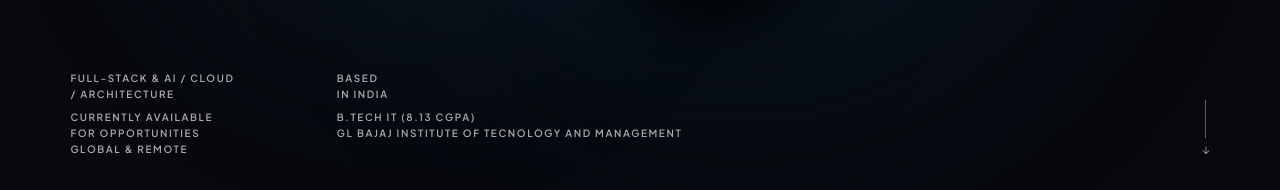
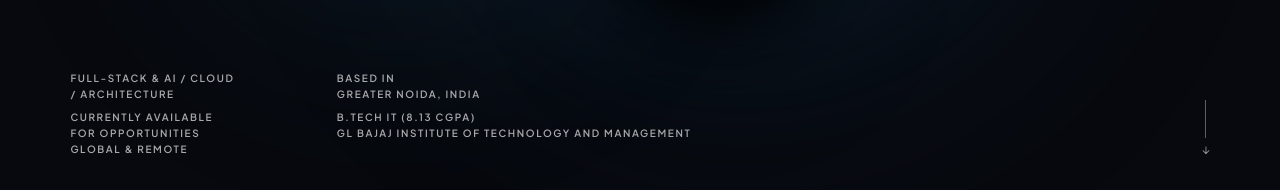
Before and after one commit to chestasolanki/portfolio, a React (Vite) app: page / in a window 1280 px wide. Shown: the part 607-797 px from the top of the page. Built offline with nearby package versions, Linux system fonts and the light colour scheme; a web font is replaced by a local one.

Commit message:
feat(resume): update resume PDF and align project details, education, and location

```diff
--- a/src/components/Contact.jsx
+++ b/src/components/Contact.jsx
@@ -133,7 +133,7 @@ export default function Contact({ isActive = true, onNavigate, onOpenResume }) {
             </div>
             <div className="detail-content">
               <span className="detail-label">LOCATION</span>
-              <span className="detail-value">India (Open to Remote &amp; Relocation)</span>
+              <span className="detail-value">Greater Noida, India (Open to Remote &amp; Relocation)</span>
             </div>
           </div>
 
--- a/src/components/MagnifyingHero.jsx
+++ b/src/components/MagnifyingHero.jsx
@@ -198,11 +198,11 @@ export default function MagnifyingHero({ isActive = true, onNavigate, onOpenResu
 
           {/* Column 2: Location & Academic Pedigree */}
           <div className="meta-block">
-            <div className="meta-line">BASED</div>
-            <div className="meta-line">IN INDIA</div>
+            <div className="meta-line">BASED IN</div>
+            <div className="meta-line">GREATER NOIDA, INDIA</div>
             <div className="meta-spacer" />
             <div className="meta-line">B.TECH IT (8.13 CGPA)</div>
-            <div className="meta-line">GL Bajaj Institute of tecnology and management</div>
+            <div className="meta-line">GL Bajaj Institute of Technology and Management</div>
           </div>
 
         </div>
--- a/src/components/Projects.jsx
+++ b/src/components/Projects.jsx
@@ -11,8 +11,8 @@ export const ALL_PROJECTS = [
     title: 'Limetta',
     tagline: 'Luxury Interior Home Decor & E-Commerce Web Platform',
     description:
-      'Spearheaded the technical architecture and end-to-end development of Limetta’s flagship luxury interior decor e-commerce platform, scaling it from concept to live production. Engineered Razorpay payment checkout, Delhivery logistics automation, Resend transactional notification workflows, and real-time order lifecycle tracking.',
-    stack: ['React 19', 'Node.js', 'Express.js', 'MongoDB', 'Razorpay', 'Delhivery Logistics', 'Resend API', 'ImageKit CDN'],
+      'Engineered and deployed a full-stack luxury e-commerce platform with automated Razorpay payments, Delhivery logistics, Resend transactional notifications, and ImageKit media management. Includes comprehensive admin inventory management, real-time order tracking, and AWS ECS/Fargate containerization.',
+    stack: ['React 19', 'Node.js', 'Express.js', 'MongoDB', 'AWS ECS', 'Razorpay', 'Delhivery', 'Resend', 'ImageKit'],
     live: 'https://www.limetta.in',
     displayUrl: 'limetta.in',
     image: '/limetta_experience.png',
@@ -21,12 +21,12 @@ export const ALL_PROJECTS = [
   {
     id: 'careerpilot',
     num: '02',
-    category: 'AI DOCUMENT PIPELINE',
+    category: 'AI MULTI-AGENT WORKFLOW',
     title: 'CareerPilot',
-    tagline: 'AI Interview Preparation & Skill Gap Platform',
+    tagline: 'AI-Powered Interview Preparation Platform',
     description:
-      'Engineered an AI platform that parses candidate resumes (PDF), calculates job description match scores, detects skill deficits, and generates personalized multi-day preparation plans with Gemini API.',
-    stack: ['React 19', 'Node.js', 'Express', 'MongoDB', 'Gemini API', 'PDF-Parse', 'JWT'],
+      'Architected an AI-powered interview preparation platform using a multi-agent workflow to analyze resumes and job descriptions, identify skill gaps, and generate personalized multi-day preparation plans with five specialized agents powered by LangChain and Groq (Llama 3.3 70B).',
+    stack: ['React.js', 'Node.js', 'Express.js', 'MongoDB', 'LangChain', 'Groq (Llama 3.3 70B)', 'Zod', 'JWT', 'Puppeteer'],
     github: 'https://github.com/chestasolanki/CareerPilot',
     live: 'https://careerrpilot.vercel.app/',
     displayUrl: 'careerrpilot.vercel.app',
@@ -40,8 +40,8 @@ export const ALL_PROJECTS = [
     title: 'CodeMesh',
     tagline: 'Real-Time Collaborative Code Editor & Compiler',
     description:
-      'Built a real-time collaborative coding platform using React, Monaco Editor, and Socket.io with conflict-free document sync via Yjs CRDTs, live avatar presence, in-room chat, and a sandboxed C++ (g++) execution engine containerized with Docker for AWS ECR/ECS.',
-    stack: ['React.js', 'Node.js', 'Express 5', 'Monaco Editor', 'Yjs (CRDTs)', 'Socket.io', 'C++ (g++)', 'Docker', 'AWS ECS'],
+      'Built a real-time collaborative coding platform using React, Monaco Editor, and Socket.io with conflict-free document sync via Yjs CRDTs (y-monaco), live avatar presence, in-room chat, and a sandboxed C++ (g++) execution engine containerized with a Multi-Stage Dockerfile for AWS ECR/ECS.',
+    stack: ['React.js', 'Node.js', 'Express 5', 'Monaco Editor', 'Yjs (CRDTs)', 'Socket.io', 'Tailwind CSS', 'C++ (g++)', 'Docker', 'AWS ECR/ECS'],
     github: 'https://github.com/chestasolanki/CodeMesh',
     live: 'https://codemesh-rwl8.onrender.com/',
     displayUrl: 'codemesh-rwl8.onrender.com',
```
Also changed, not shown: 2 other files (tests, documents, lock files or other folders).
